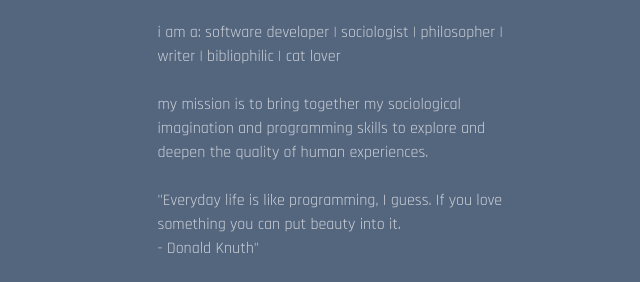
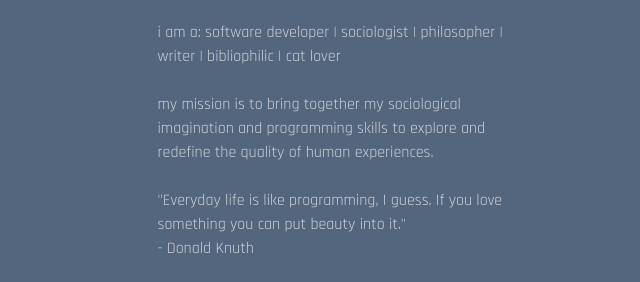
Before and after one commit to vtyeh/old_portfolio, a plain HTML site: page index.html in a window 1280 px wide. Shown: the part 1094-1376 px from the top of the page, 640-1280 px from the left. Drawn offline with nearby package versions, Linux system fonts and the light colour scheme; a web font is replaced by a local one.

Commit message:
Update index.html

```diff
--- a/index.html
+++ b/index.html
@@ -73,8 +73,8 @@
             <hr class="light my-4">
             <p class="text-faded mb-4">hello! i'm venessa yeh. my hometown is in the cloudy sf bay area, but my heart is in the sunny beaches of southern california.</p>
             <p class="text-faded mb-4">i am a: software developer | sociologist | philosopher | writer | bibliophilic | cat lover</p>
-            <p class="text-faded mb-4">my mission is to bring together my sociological imagination and programming skills to explore and deepen the quality of human experiences.  </p>
-            <p class="text-faded mb-4">"Everyday life is like programming, I guess. If you love something you can put beauty into it. <br>- Donald Knuth"</p>
+            <p class="text-faded mb-4">my mission is to bring together my sociological imagination and programming skills to explore and redefine the quality of human experiences.  </p>
+            <p class="text-faded mb-4">"Everyday life is like programming, I guess. If you love something you can put beauty into it." <br>- Donald Knuth</p>
             <div class="text-faded mb-4 text-center social-media">
                 <a href="https://www.linkedin.com/in/venessayeh/" target="_blank"><img src="img/linkedin-logo.png" width="20px" height="auto"></a>
                 <a href="https://github.com/vtyeh" target="_blank"><img src="img/github-logo.png" width="20px" height="auto"></a>
```
